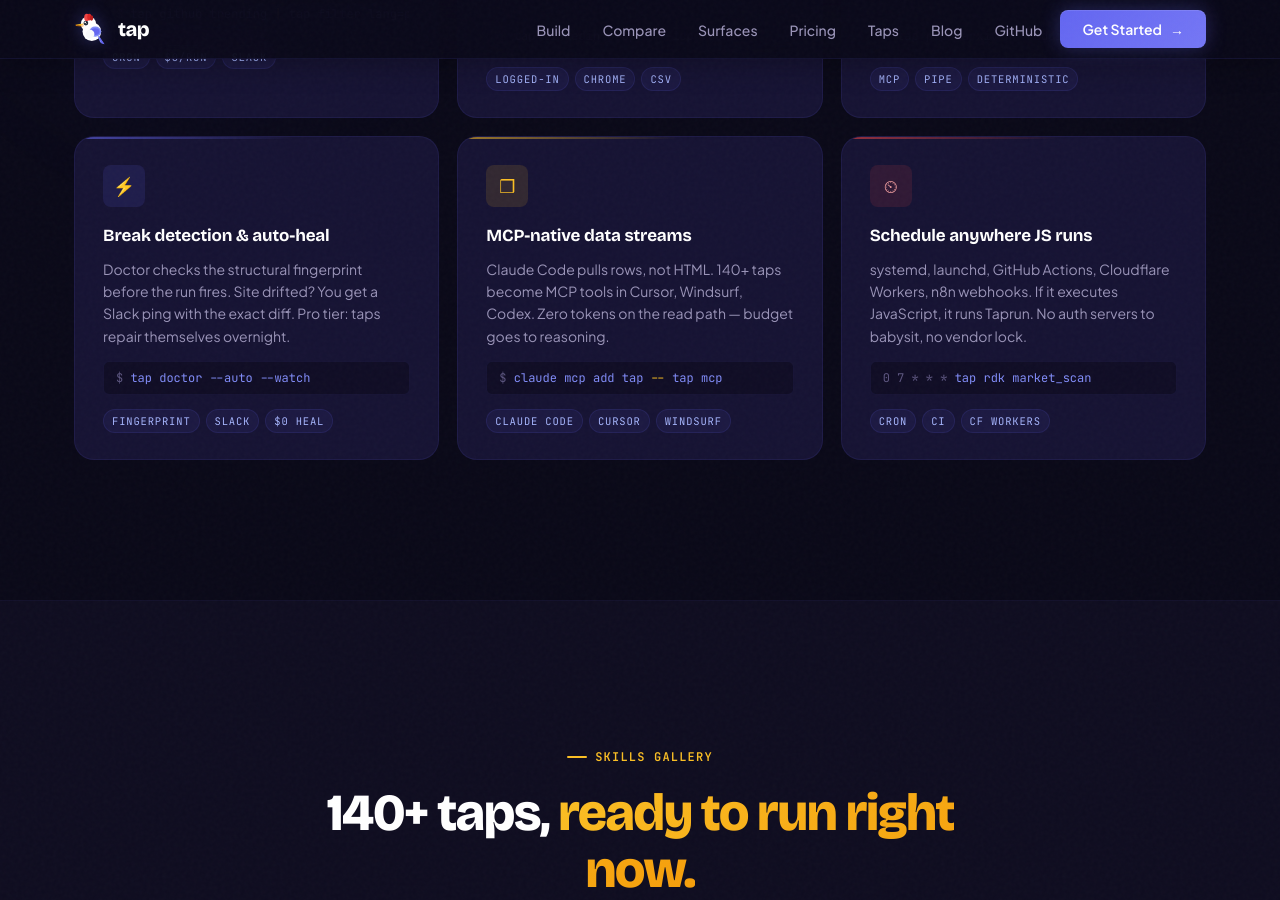
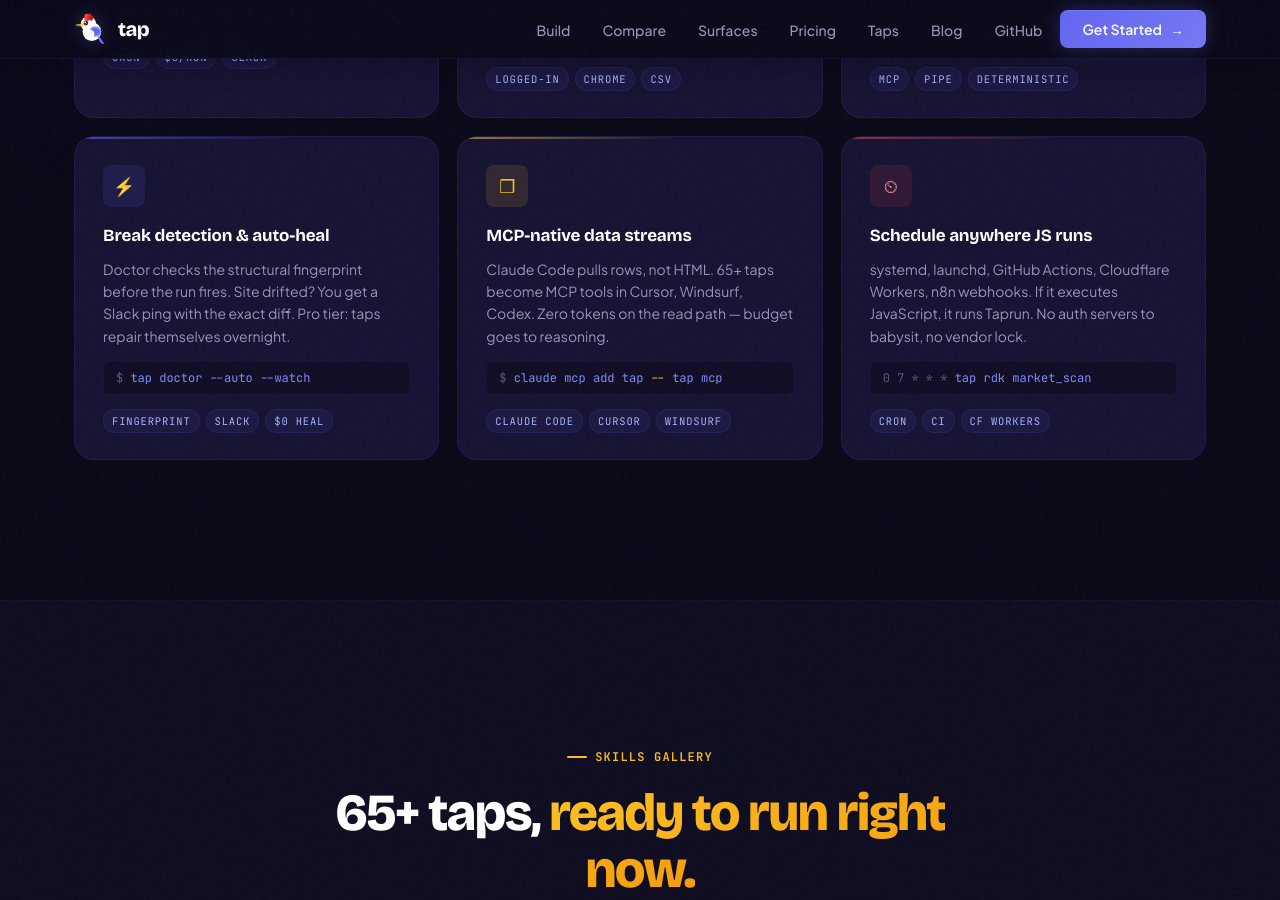
Before and after one commit to LeonTing1010/tap, a Jekyll site: the page docs/index.html, which Jekyll copies as it is, in a window 1280 px wide and 900 px high, scrolled down 7804 px. Built offline with Jekyll 4.4.1, drawn with Linux system fonts in a browser that asks for light colours; some of the changed text lies outside the part shown.

Commit message:
landing: sync version + skill counts + retire sandbox claims
- softwareVersion + banner + footer: 0.11.3 → 0.13.0
- skill counts: 140+ → 65+ (actual public tap-skills count: 69 taps, 43
  sites; landing was aspirational)
- tap grid: "65+ taps, 68+ sites" → "65+ taps, 40+ sites"
- FAQ "Is my data safe?" retired the "sandboxed Worker" claim — sandbox
  was fully deleted in v0.12 (plan-runtime INV-P3: no new Worker / new
  Function / eval / dynamic import). Both the JSON-LD Q&A and the
  visible FAQ now describe the actual mechanism: deterministic 25-op
  data dispatch.

Co-Authored-By: Claude Opus 4.7 (1M context) <noreply@anthropic.com>

```diff
--- a/docs/index.html
+++ b/docs/index.html
@@ -27,10 +27,10 @@
   "@context": "https://schema.org",
   "@type": "SoftwareApplication",
   "name": "Taprun",
-  "description": "Taprun compiles AI understanding of websites into deterministic programs that run forever for $0 per execution. Doctor + fingerprint diffs catch silent failures. Health contracts verify data correctness. 140+ ready-to-run skills.",
+  "description": "Taprun compiles AI understanding of websites into deterministic programs that run forever for $0 per execution. Doctor + fingerprint diffs catch silent failures. Health contracts verify data correctness. 65+ ready-to-run skills.",
   "url": "https://taprun.dev/",
   "downloadUrl": "https://github.com/LeonTing1010/tap/releases/latest",
-  "softwareVersion": "0.11.3",
+  "softwareVersion": "0.13.0",
   "operatingSystem": "macOS, Linux, Windows",
   "applicationCategory": "DeveloperApplication",
   "author": {
@@ -41,7 +41,7 @@
   "codeRepository": "https://github.com/LeonTing1010/tap",
   "keywords": ["AI agents", "MCP", "tap protocol", "forge", "deterministic automation", "Chrome extension", "Playwright", "sandbox", "doctor", "fingerprint", "health contracts", "silent failure detection", "API auto-detection"],
   "offers": [
-    {"@type": "Offer", "price": "0", "priceCurrency": "USD", "description": "Free — 140+ skills in any MCP agent, API auto-detection forge, doctor, watch. 3-day trial on paid features."},
+    {"@type": "Offer", "price": "0", "priceCurrency": "USD", "description": "Free — 65+ skills in any MCP agent, API auto-detection forge, doctor, watch. 3-day trial on paid features."},
     {"@type": "Offer", "price": "9", "priceCurrency": "USD", "description": "Hacker — AI creates taps for you. Full forge pipeline in Claude Code, Cursor, any MCP host. BYOK."},
     {"@type": "Offer", "price": "29", "priceCurrency": "USD", "description": "Pro — Taps run themselves. Auto-repair, auto-refresh, scheduled runs, team server. 100% local-first."}
   ]
@@ -65,7 +65,7 @@
       {"@type": "SiteNavigationElement", "name": "Compare", "description": "Taprun vs Browser Use, Stagehand, rtrvr.ai, Playwright MCP", "url": "https://taprun.dev/#comparison"},
       {"@type": "SiteNavigationElement", "name": "Surfaces", "description": "CLI, MCP, Chrome extension, JSR library, Homebrew, GitHub plugin, Docker, schedulers", "url": "https://taprun.dev/#surfaces"},
       {"@type": "SiteNavigationElement", "name": "How It Works", "description": "Learn how Taprun works", "url": "https://taprun.dev/#how-it-works"},
-      {"@type": "SiteNavigationElement", "name": "Skills", "description": "Browse 140+ ready-to-run skills", "url": "https://taprun.dev/skills/"},
+      {"@type": "SiteNavigationElement", "name": "Skills", "description": "Browse 65+ ready-to-run skills", "url": "https://taprun.dev/skills/"},
       {"@type": "SiteNavigationElement", "name": "Pricing", "description": "View pricing plans", "url": "https://taprun.dev/#pricing"},
       {"@type": "SiteNavigationElement", "name": "Blog", "description": "Read our blog", "url": "https://taprun.dev/blog/"},
       {"@type": "SiteNavigationElement", "name": "GitHub", "description": "View source on GitHub", "url": "https://github.com/LeonTing1010/tap"}
@@ -78,8 +78,8 @@
   "@context": "https://schema.org",
   "@type": "FAQPage",
   "mainEntity": [
-    {"@type": "Question", "name": "Do I need to be a developer to use Taprun?", "acceptedAnswer": {"@type": "Answer", "text": "Taprun is a CLI tool. The core workflow is two commands: tap forge and tap site name. 140+ pre-built taps work with zero setup."}},
-    {"@type": "Question", "name": "Is my data safe?", "acceptedAnswer": {"@type": "Answer", "text": "Taprun programs run in a sandboxed Worker with zero permissions. Your data never leaves your machine. Everything runs locally."}},
+    {"@type": "Question", "name": "Do I need to be a developer to use Taprun?", "acceptedAnswer": {"@type": "Answer", "text": "Taprun is a CLI tool. The core workflow is two commands: tap forge and tap site name. 65+ pre-built taps work with zero setup."}},
+    {"@type": "Question", "name": "Is my data safe?", "acceptedAnswer": {"@type": "Answer", "text": "Taprun programs are deterministic data plans, not arbitrary JavaScript. The runtime dispatches a closed 25-op vocabulary — no runtime eval, no new Worker, no dynamic import. Your data never leaves your machine."}},
     {"@type": "Question", "name": "What happens when a website changes?", "acceptedAnswer": {"@type": "Answer", "text": "tap doctor --auto detects the breakage and packages diagnostics: current code, fingerprint diff, the last 3 commits to the tap, and a fresh page inspection. Free users hand that bundle to their AI (Claude Code, Cursor, BYOK forge). Pro users let their AI (BYOK) patch and ship the fix automatically on cron."}},
     {"@type": "Question", "name": "How is Taprun different from Zapier?", "acceptedAnswer": {"@type": "Answer", "text": "Zapier charges per task. At scale that is $40K+ per year. Taprun has zero per-execution cost. AI runs once, program runs forever."}},
     {"@type": "Question", "name": "Do I own the programs Taprun creates?", "acceptedAnswer": {"@type": "Answer", "text": "Yes. Every .tap.js file is yours. No lock-in. Cancel and your programs keep running forever."}},
@@ -2246,7 +2246,7 @@ h2 .hl {
       <div class="hero-content">
         <div class="hero-badge">
           <span class="hero-badge-dot"></span>
-          v0.11.3 just shipped &nbsp;·&nbsp; 140+ skills, 0 setup
+          v0.13.0 just shipped &nbsp;·&nbsp; 65+ skills, 0 setup
         </div>
         <h1>Browser automation<br>where the AI<br><span class="hl">runs once, not every run.</span></h1>
         <p class="hero-sub">Every other browser agent calls the LLM on every task &mdash; even the 25&times; cheaper ones. Taprun compiles browser interactions once (single AI pass), then runs pure JavaScript forever. <strong>Zero tokens at runtime.</strong> 100% deterministic. <code>tap doctor</code> checks structural fingerprints <em>before</em> each run, so breakage detection costs zero tokens too.</p>
@@ -2326,7 +2326,7 @@ h2 .hl {
 <div class="container stats-bar reveal">
   <div class="stats-inner">
     <div class="stat">
-      <div class="stat-value">140+</div>
+      <div class="stat-value">65+</div>
       <div class="stat-label">Ready-to-run skills</div>
     </div>
     <div class="stat">
@@ -2607,7 +2607,7 @@ h2 .hl {
           </tr>
           <tr>
             <td class="cmp-axis">Pre-built library</td>
-            <td class="cmp-tap">140+ taps, 68+ sites</td>
+            <td class="cmp-tap">65+ taps, 40+ sites</td>
             <td>None</td>
             <td>None</td>
             <td>Task templates</td>
@@ -2724,7 +2724,7 @@ h2 .hl {
       <div class="usecase-card usecase-card--gold reveal">
         <div class="usecase-icon">&#10066;</div>
         <h3>MCP-native data streams</h3>
-        <p>Claude Code pulls rows, not HTML. 140+ taps become MCP tools in Cursor, Windsurf, Codex. Zero tokens on the read path &mdash; budget goes to reasoning.</p>
+        <p>Claude Code pulls rows, not HTML. 65+ taps become MCP tools in Cursor, Windsurf, Codex. Zero tokens on the read path &mdash; budget goes to reasoning.</p>
         <code class="usecase-snippet"><span class="snippet-prompt">$ </span>claude mcp add tap <span class="snippet-pipe">--</span> tap mcp</code>
         <div class="usecase-meta"><span>Claude Code</span><span>Cursor</span><span>Windsurf</span></div>
       </div>
@@ -2745,7 +2745,7 @@ h2 .hl {
   <div class="container">
     <div class="skills-header">
       <div class="section-tag reveal">Skills gallery</div>
-      <h2 class="reveal">140+ taps, <span class="hl">ready to run right now.</span></h2>
+      <h2 class="reveal">65+ taps, <span class="hl">ready to run right now.</span></h2>
       <p class="section-desc reveal">GitHub trending. Reddit front page. Hacker News top posts. X profiles. arXiv papers. 68+ sites and growing &mdash; no forging needed, just run.</p>
     </div>
 
@@ -2848,7 +2848,7 @@ h2 .hl {
             <div class="surface-tag">Claude Code &middot; Cursor &middot; Windsurf</div>
           </div>
         </div>
-        <p>First-class MCP host support. 140+ taps become MCP tools. Zero tokens on the read path &mdash; a one-line config.</p>
+        <p>First-class MCP host support. 65+ taps become MCP tools. Zero tokens on the read path &mdash; a one-line config.</p>
         <div class="surface-cmd"><span class="cmd-dim">mcp &rarr; </span>"tap": { "command": "tap" }</div>
       </div>
 
@@ -2950,7 +2950,7 @@ h2 .hl {
         <div class="install-step-num">2</div>
         <div>
           <h4>Connect Your AI Agent <span style="font-family:var(--font-mono);font-size:11px;color:var(--green);font-weight:600;margin-left:6px;">Free</span></h4>
-          <p>Add to your MCP config (Claude Code, Cursor, Windsurf, Codex, any MCP host). 140+ skills, free &mdash; no extension, no setup, works immediately.</p>
+          <p>Add to your MCP config (Claude Code, Cursor, Windsurf, Codex, any MCP host). 65+ skills, free &mdash; no extension, no setup, works immediately.</p>
           <div class="code-block"><span class="hl-dim">{</span> <span class="cmd">"mcpServers"</span><span class="hl-dim">:</span> <span class="hl-dim">{</span> <span class="cmd">"tap"</span><span class="hl-dim">:</span> <span class="hl-dim">{</span> <span class="cmd">"command"</span><span class="hl-dim">:</span> <span style="color:var(--gold)">"tap"</span><span class="hl-dim">,</span> <span class="cmd">"args"</span><span class="hl-dim">:</span> <span class="hl-dim">[</span><span style="color:var(--gold)">"mcp"</span><span class="hl-dim">]</span> <span class="hl-dim">} } }</span></div>
         </div>
       </div>
@@ -2985,10 +2985,10 @@ h2 .hl {
         </div>
         <div class="price-amount"><span class="currency">$</span>0</div>
         <div class="price-label">You run it.</div>
-        <p class="price-poem">140+ taps, free inside Claude Code, Cursor, or your terminal. Install, run, done.</p>
+        <p class="price-poem">65+ taps, free inside Claude Code, Cursor, or your terminal. Install, run, done.</p>
         <div class="price-divider"></div>
         <ul class="price-features">
-          <li><span class="bullet">+</span> <strong>140+ community skills</strong> in any MCP agent (Claude Code, Cursor, Windsurf)</li>
+          <li><span class="bullet">+</span> <strong>65+ community skills</strong> in any MCP agent (Claude Code, Cursor, Windsurf)</li>
           <li><span class="bullet">+</span> <code>tap forge &lt;url&gt;</code> &mdash; create taps from terminal (sites with API/JSON-LD/RSS compile without AI)</li>
           <li><span class="bullet">+</span> <code>tap doctor</code> &mdash; health checks + fingerprint diff + diagnostics</li>
           <li><span class="bullet">+</span> <code>tap watch</code> &mdash; monitor changes, pipe to anywhere</li>
@@ -3043,7 +3043,7 @@ h2 .hl {
     </div>
 
     <p class="pricing-proof reveal">
-      <code>tap v0.11.3</code><span class="proof-sep">·</span>deterministic execution<span class="proof-sep">·</span><code>$0</code>/run
+      <code>tap v0.13.0</code><span class="proof-sep">·</span>deterministic execution<span class="proof-sep">·</span><code>$0</code>/run
     </p>
   </div>
 </section>
@@ -3091,7 +3091,7 @@ h2 .hl {
       </details>
       <details class="faq-item reveal">
         <summary>Is my data safe?</summary>
-        <div class="faq-answer">Taprun programs run in a sandboxed Worker with zero permissions &mdash; no filesystem, no network, no subprocess access. Your data never leaves your machine.</div>
+        <div class="faq-answer">Taprun programs are deterministic data plans, not arbitrary JavaScript &mdash; the runtime dispatches a closed 25-op vocabulary with no runtime <code>eval</code>, no <code>new Worker</code>, and no dynamic <code>import()</code>. Your data never leaves your machine.</div>
       </details>
       <details class="faq-item reveal">
         <summary>Is web scraping with Taprun legal?</summary>
@@ -3099,7 +3099,7 @@ h2 .hl {
       </details>
       <details class="faq-item reveal">
         <summary>Do I need to be a developer?</summary>
-        <div class="faq-answer">Basic terminal familiarity helps. The core workflow is two commands: <code>tap forge "what you want"</code> and <code>tap site name</code>. 140+ pre-built taps work with zero setup.</div>
+        <div class="faq-answer">Basic terminal familiarity helps. The core workflow is two commands: <code>tap forge "what you want"</code> and <code>tap site name</code>. 65+ pre-built taps work with zero setup.</div>
       </details>
     </div>
   </div>
@@ -3128,7 +3128,7 @@ h2 .hl {
       <path d="M 150 145 L 180 190 L 162 185 L 148 150 Z" fill="#6366F1"/>
     </svg>
     <h2>Compile once. Monitor always.<br><span class="hl">Catch failures before your data goes stale.</span></h2>
-    <p class="section-desc">140+ skills ready to run. <code>tap doctor</code> catches breakage before your data goes stale. Your programs, on your disk, forever.</p>
+    <p class="section-desc">65+ skills ready to run. <code>tap doctor</code> catches breakage before your data goes stale. Your programs, on your disk, forever.</p>
     <div class="hero-actions">
       <a href="#install" class="btn btn-primary">Start Free &mdash; $0/Run Forever</a>
       <a href="https://github.com/LeonTing1010/tap" class="btn btn-ghost">View on GitHub</a>
```
